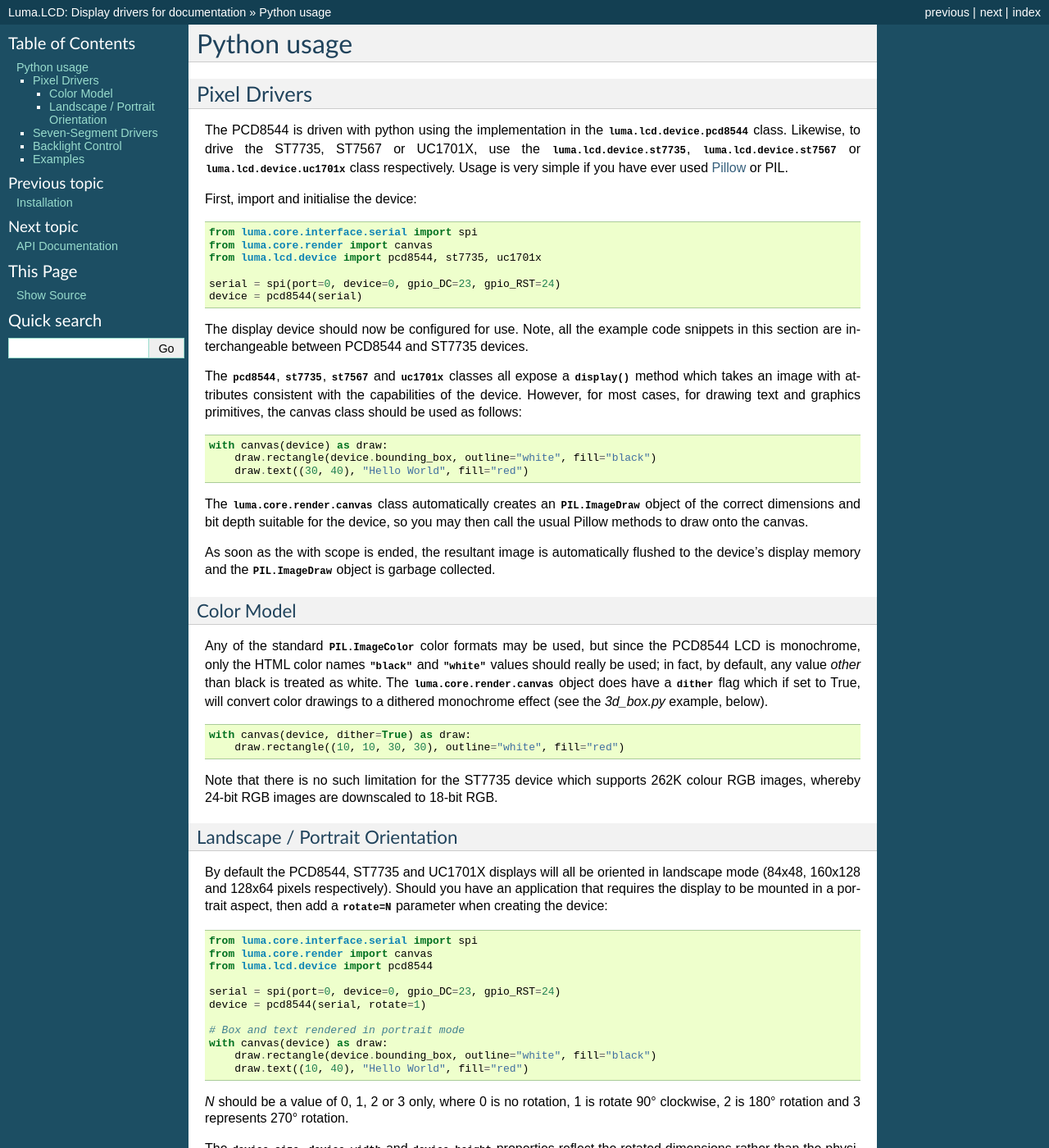
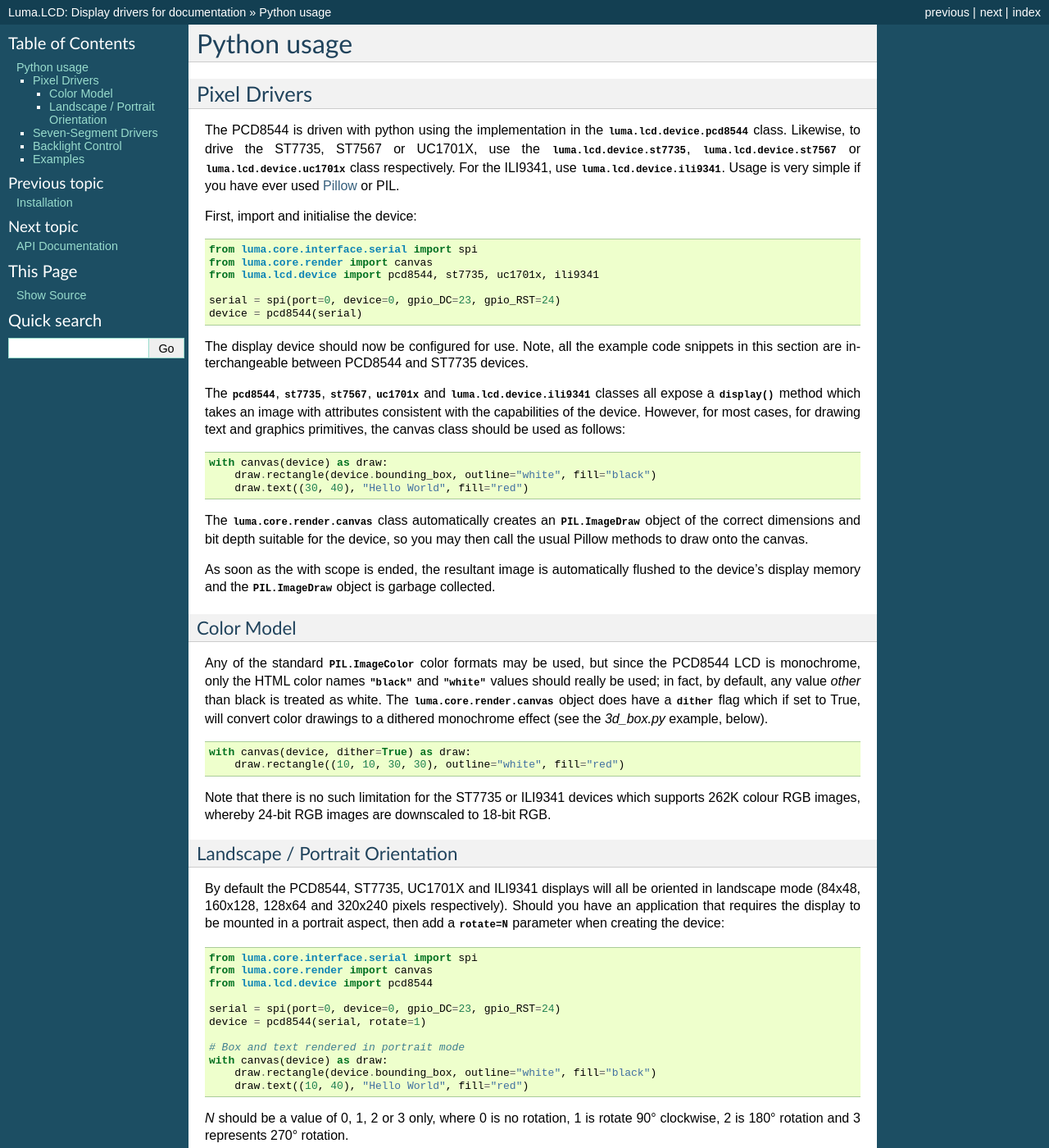
Before and after one commit to rm-hull/luma.lcd, a Sphinx documentation site: the page built from doc/python-usage.rst, in a window 1280 px wide and 1400 px high. Shown: the whole window at 82% size. Built offline with Sphinx 7.4.7, drawn with Linux system fonts in a browser that asks for light colours; the version number could not be read and is left out.

Commit message:
update documentation

```diff
--- a/doc/index.rst
+++ b/doc/index.rst
@@ -1,5 +1,5 @@
-Luma.LCD: Display drivers for PCD8544, ST7735, ST7567, HT1621, UC1701X
-======================================================================
+Luma.LCD: Display drivers for PCD8544, ST7735, ST7567, HT1621, UC1701X, ILI9341
+===============================================================================
 .. image:: https://travis-ci.org/rm-hull/luma.lcd.svg?branch=master
    :target: https://travis-ci.org/rm-hull/luma.lcd
 
--- a/doc/intro.rst
+++ b/doc/intro.rst
@@ -48,6 +48,7 @@ The ST7567 display supports a resolution of 128 x 64 monochrome pixels:
    - :download:`ST7735 <tech-spec/ST7735.pdf>`
    - :download:`HT1621 <tech-spec/HT1621.pdf>`
    - :download:`UC1701X <tech-spec/UC1701X.pdf>`
+   - :download:`UC1701X <tech-spec/UC1701X.pdf>`
 
 As well as display drivers for the physical device, there are emulators that
 run in real-time (with pygame) and others that can take screenshots, or
--- a/doc/python-usage.rst
+++ b/doc/python-usage.rst
@@ -7,7 +7,8 @@ The PCD8544 is driven with python using the implementation in the
 :py:class:`luma.lcd.device.pcd8544` class. Likewise, to drive the ST7735, ST7567
 or UC1701X, use the :py:class:`luma.lcd.device.st7735`,
 :py:class:`luma.lcd.device.st7567` or :py:class:`luma.lcd.device.uc1701x`
-class respectively. Usage is very simple if you have ever used
+class respectively. For the ILI9341, use :py:class:`luma.lcd.device.ili9341`.
+Usage is very simple if you have ever used
 `Pillow <https://pillow.readthedocs.io/en/latest/>`_ or PIL.
 
 First, import and initialise the device:
@@ -16,7 +17,7 @@ First, import and initialise the device:
 
   from luma.core.interface.serial import spi
   from luma.core.render import canvas
-  from luma.lcd.device import pcd8544, st7735, uc1701x
+  from luma.lcd.device import pcd8544, st7735, uc1701x, ili9341
 
   serial = spi(port=0, device=0, gpio_DC=23, gpio_RST=24)
   device = pcd8544(serial)
@@ -26,8 +27,9 @@ snippets in this section are interchangeable between PCD8544 and ST7735
 devices.
 
 The :py:class:`~luma.lcd.device.pcd8544`, :py:class:`~luma.lcd.device.st7735`,
-:py:class:`~luma.lcd.device.st7567` and :py:class:`~luma.lcd.device.uc1701x`
-classes all expose a :py:meth:`~luma.lcd.device.pcd8544.display` method which
+:py:class:`~luma.lcd.device.st7567`, :py:class:`~luma.lcd.device.uc1701x`
+and :py:class:`luma.lcd.device.ili9341` classes all expose a
+:py:meth:`~luma.lcd.device.pcd8544.display` method which
 takes an image with attributes consistent with the capabilities of the device.
 However, for most cases, for drawing text and graphics primitives, the canvas
 class should be used as follows:
@@ -62,13 +64,13 @@ effect (see the *3d_box.py* example, below).
   with canvas(device, dither=True) as draw:
       draw.rectangle((10, 10, 30, 30), outline="white", fill="red")
 
-Note that there is no such limitation for the ST7735 device which supports 262K
+Note that there is no such limitation for the ST7735 or ILI9341 devices which supports 262K
 colour RGB images, whereby 24-bit RGB images are downscaled to 18-bit RGB.
 
 Landscape / Portrait Orientation
 """"""""""""""""""""""""""""""""
-By default the PCD8544, ST7735 and UC1701X displays will all be oriented in
-landscape mode (84x48, 160x128 and 128x64 pixels respectively). Should you have
+By default the PCD8544, ST7735, UC1701X and ILI9341 displays will all be oriented in
+landscape mode (84x48, 160x128, 128x64 and 320x240 pixels respectively). Should you have
 an application that requires the display to be mounted in a portrait aspect,
 then add a :py:attr:`rotate=N` parameter when creating the device:
 
--- a/setup.py
+++ b/setup.py
@@ -43,12 +43,12 @@ setup(
     version=version,
     author="Richard Hull",
     author_email="richard.hull@destructuring-bind.org",
-    description=("A library to drive PCD8544, HT1621, ST7735, ST7567 and UC1701X-based LCDs"),
+    description=("A library to drive PCD8544, HT1621, ST7735, ST7567, UC1701X and ILI9341-based LCDs"),
     long_description="\n\n".join([README, CONTRIB, CHANGES]),
     long_description_content_type="text/x-rst",
     python_requires='>=2.7',
     license="MIT",
-    keywords="raspberry pi rpi lcd nokia 5110 display screen pcd8544 st7735 uc1701x ht1621 spi 84x48 160x128",
+    keywords="raspberry pi rpi lcd nokia 5110 display screen pcd8544 st7735 uc1701x ht1621 ili9341 spi 84x48 160x128",
     url="https://github.com/rm-hull/luma.lcd",
     download_url="https://github.com/rm-hull/luma.lcd/tarball/" + version,
     namespace_packages=["luma"],
```
Also changed, not shown: README.rst (+5 -3 lines), doc/install.rst (+19 -0 lines), doc/images/ili9341.jpg (added), 2 other files.
